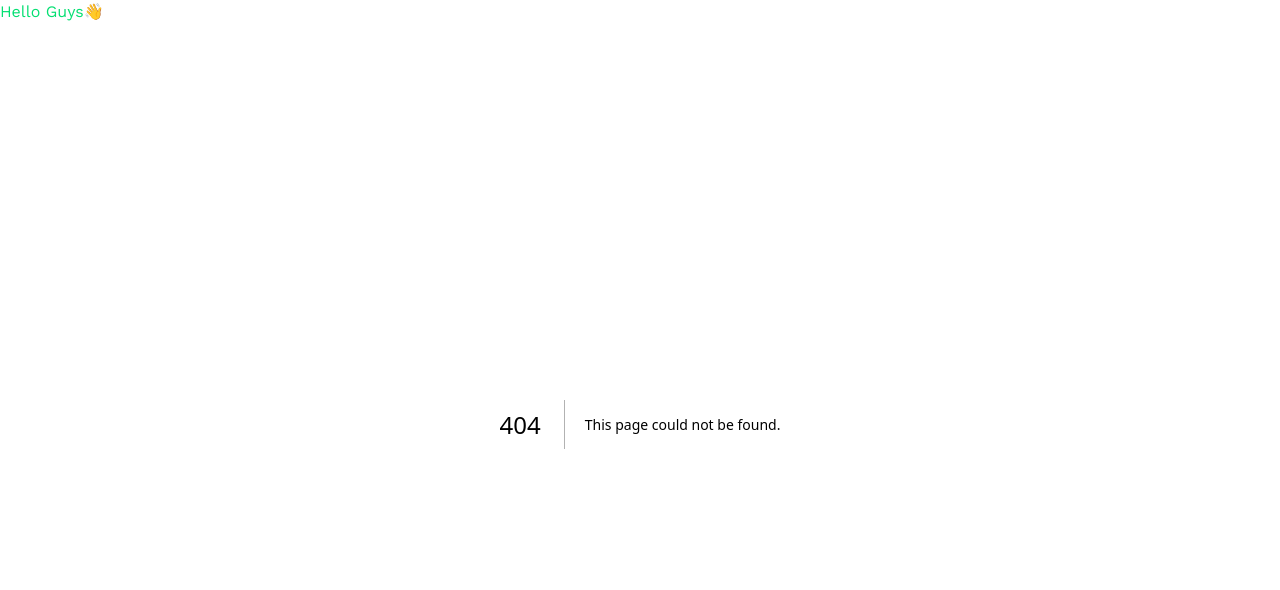
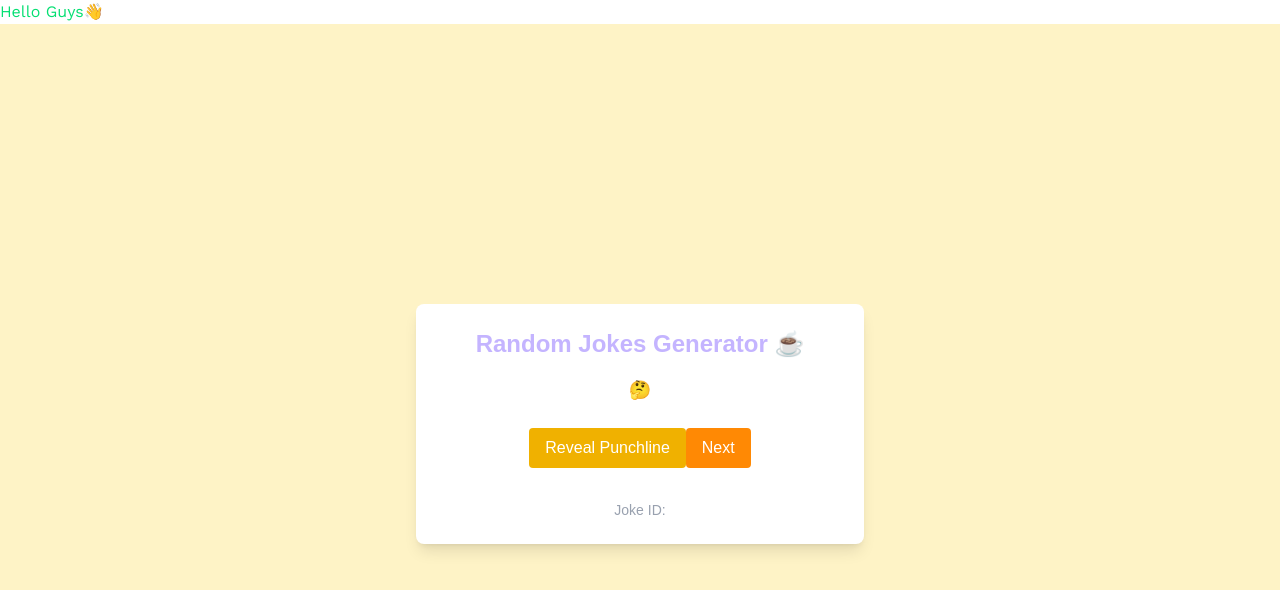
Before and after one commit to isimrangupta/learning-Next.js, a Next.js app: page /projects/jokes in a window 1280 px wide. Before the commit this address had no page. Shown: the top 590 px of the page. Built offline with nearby package versions, Linux system fonts and the light colour scheme; no server answers.

Commit message:
add Random Jokes Generator project

```diff
--- /dev/null
+++ b/app/projects/jokes/page.jsx
@@ -0,0 +1,65 @@
+"use client";
+
+import { useEffect, useState } from "react";
+
+const RandomJocks = () => {
+  const [randomJokes, setRandomJokes] = useState({});
+  const [showPunchline, setShowPunchline] = useState(false);
+
+  const URL = "https://official-joke-api.appspot.com/random_joke";
+
+  const fetchRandomJokes = async () => {
+    const res = await fetch(URL);
+    const data = await res.json();
+    setRandomJokes(data);
+  };
+
+  useEffect(() => {
+    fetchRandomJokes();
+  }, []);
+
+  return (
+    <div className="flex items-center justify-center min-h-screen bg-amber-100 p-4">
+      <div className="bg-white shadow-lg rounded-lg p-6 max-w-md w-full text-center relative">
+        <h1 className="text-2xl font-bold mb-4 text-violet-300">Random Jokes Generator ☕</h1>
+
+
+        <p className="text-gray-500 mb-4 text-lg ">{randomJokes.setup}🤔</p>
+
+        {showPunchline ? (
+          <div className="mb-4">
+            <h2 className="text-xl font-extrabold mb-2 text-red-400 p-2 rounded-2xl border border-amber-400 bg-amber-200 ">{randomJokes.punchline}😆</h2>
+            <button
+              className="bg-yellow-500 text-white px-4 py-2 rounded hover:bg-yellow-600 transition cursor-pointer"
+              onClick={() => setShowPunchline(false)}
+            >
+              Hide Punchline
+            </button>
+          </div>
+        ) : (
+          <button
+            className="bg-yellow-500 text-white px-4 py-2 rounded  hover:bg-yellow-600 transition mb-4 cursor-pointer"
+            onClick={() => setShowPunchline(true)}
+          >
+            Reveal Punchline
+          </button>
+        )}
+
+        <button
+          className="bg-orange-400 text-white px-4 py-2 rounded hover:bg-orange-500 transition mt-2 cursor-pointer"
+          onClick={() => {
+            fetchRandomJokes();
+            setShowPunchline(false);
+          }}
+        >
+          Next
+        </button>
+
+
+        <p className="text-gray-400 text-sm mt-4">Joke ID: {randomJokes.id}</p>
+      </div>
+    </div>
+  );
+};
+
+export default RandomJocks;
```
